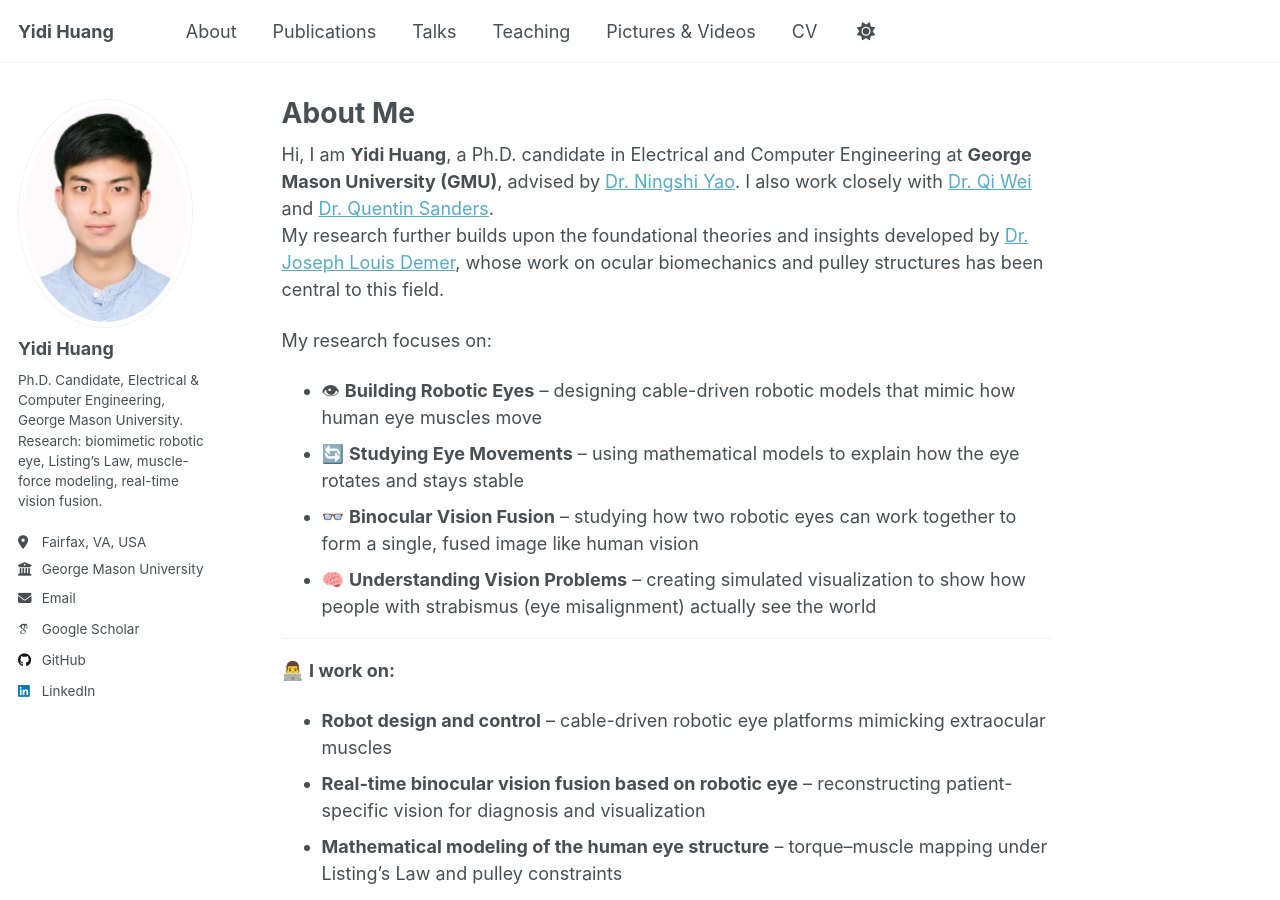
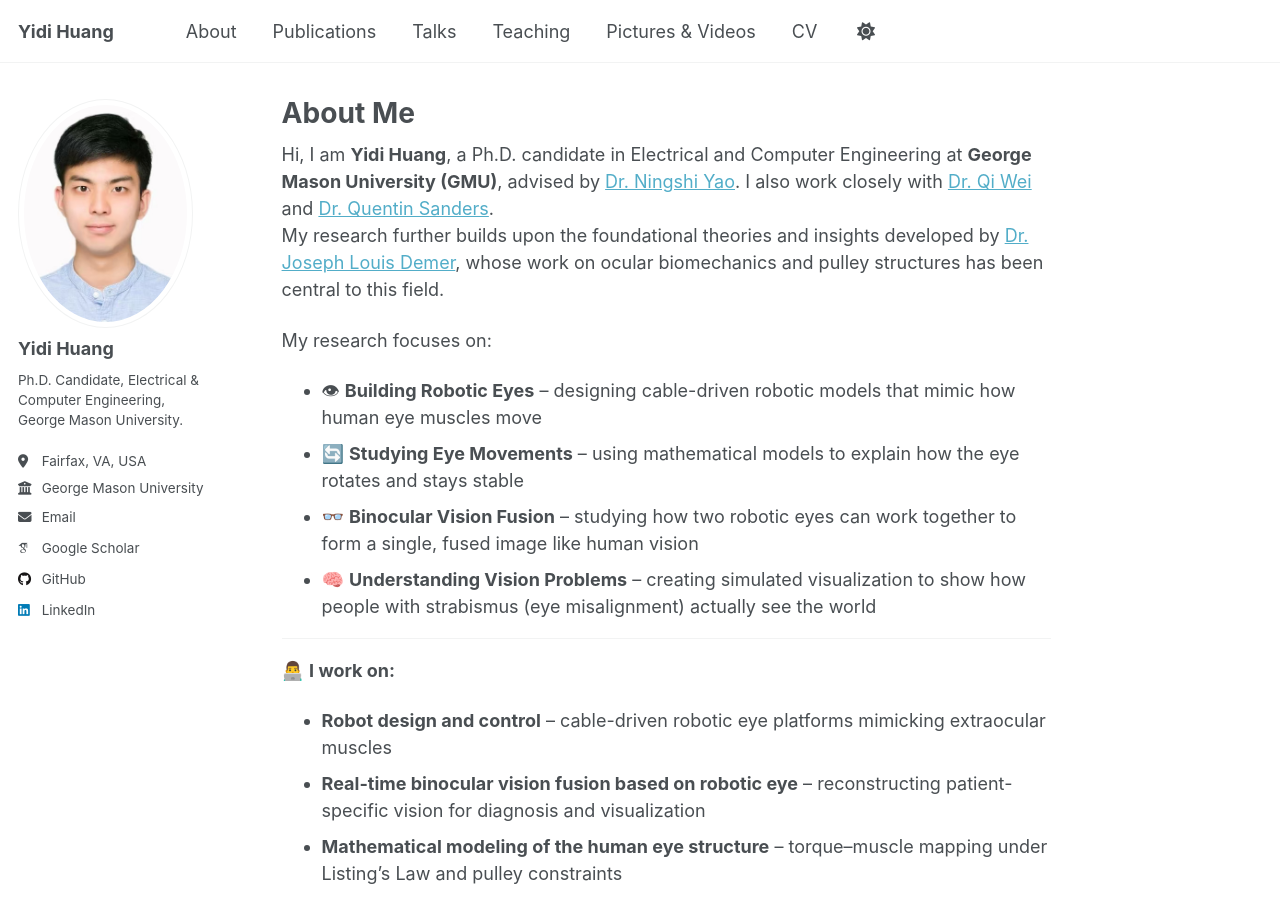
Before and after one commit to GMUYidi/huang-yidi.github.io, a Jekyll site: the page built from _pages/about.md, in a window 1280 px wide and 900 px high. Built offline with Jekyll 4.4.1, drawn with Linux system fonts in a browser that asks for light colours; some web fonts are replaced; a script that is not in the unit is left out.

Commit message:
Update _config.yml

```diff
--- a/_config.yml
+++ b/_config.yml
@@ -15,7 +15,7 @@ author:
   avatar           : "profile.png"     # 把头像放在 /images 或根目录并保持这个文件名，或改成你的路径
   name             : "Yidi Huang"
   pronouns         :
-  bio              : "Ph.D. Candidate, Electrical & Computer Engineering, George Mason University. Research: biomimetic robotic eye, Listing’s Law, muscle-force modeling, real-time vision fusion."
+  bio              : "Ph.D. Candidate, Electrical & Computer Engineering, George Mason University."
   location         : "Fairfax, VA, USA"
   employer         : "George Mason University"
   uri              :
```
